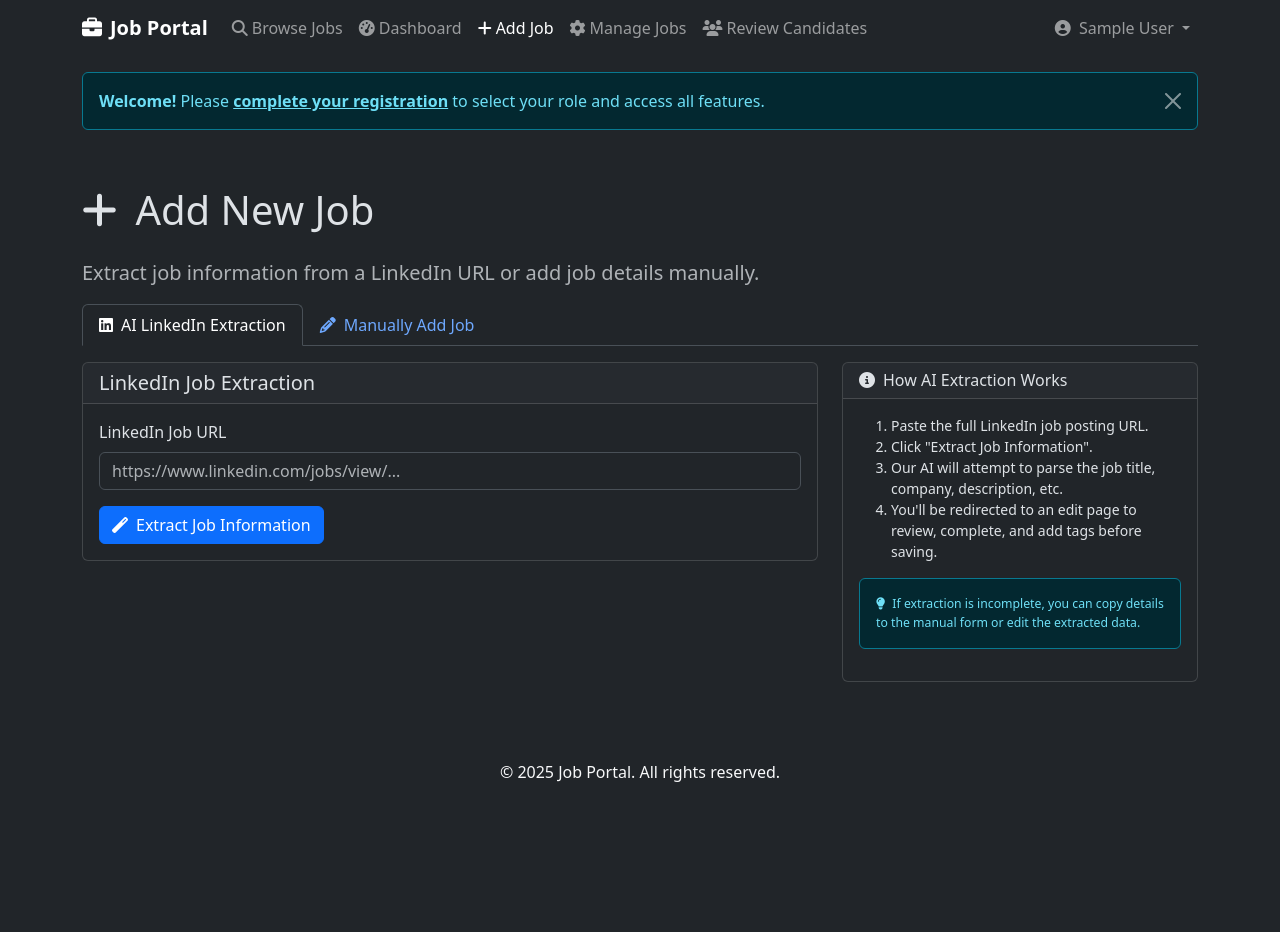
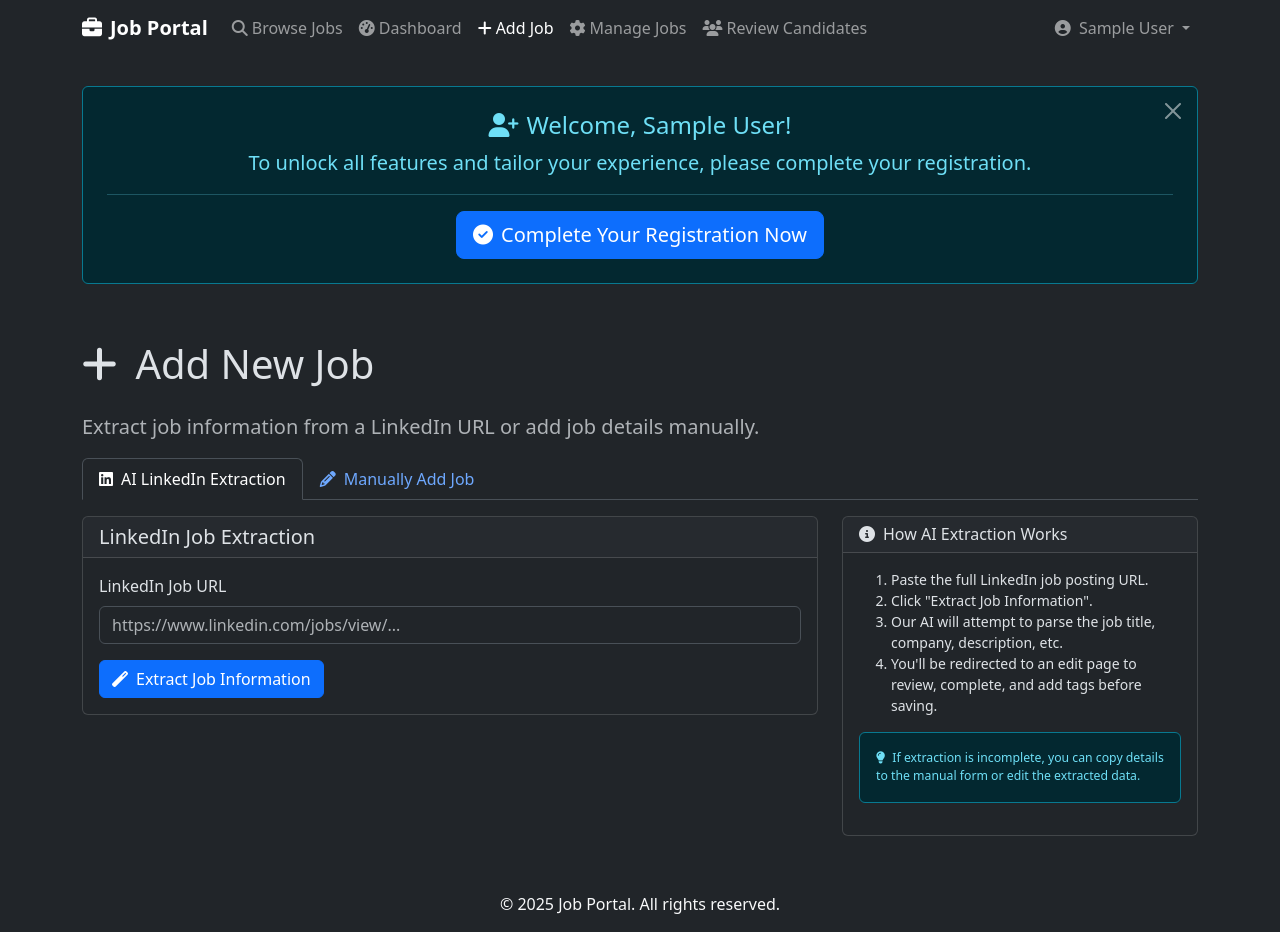
Before and after one commit to Disha-01-alt/Job-Portal, a Flask app: page /admin/add_job in a window 1280 px wide. Before the commit the page ends 782 px from the top, so only its background shows below. Run offline with Flask 3, Linux system fonts and the light colour scheme; the visitor is signed in with stand-in values (Sample User, id 1).

Commit message:
Update base.html

```diff
--- a/templates/base.html
+++ b/templates/base.html
@@ -7,12 +7,13 @@
     <link href="https://cdn.jsdelivr.net/npm/bootstrap@5.3.3/dist/css/bootstrap.min.css" rel="stylesheet">
     <link rel="stylesheet" href="https://cdnjs.cloudflare.com/ajax/libs/font-awesome/6.5.1/css/all.min.css">
     <link rel="stylesheet" href="{{ url_for('static', filename='style.css') }}">
-    {% block head_extra %}{% endblock %} {# Optional: For page-specific head elements #}
+    {% block head_extra %}{% endblock %}
 </head>
-<body class="d-flex flex-column min-vh-100"> {# For sticky footer #}
+<body class="d-flex flex-column min-vh-100">
 
     <!-- Navigation -->
-    <nav class="navbar navbar-expand-lg navbar-dark bg-dark fixed-top"> {# Consider fixed-top or sticky-top #}
+    <nav class="navbar navbar-expand-lg navbar-dark bg-dark fixed-top">
+        {# ... Your existing navbar code ... #}
         <div class="container">
             <a class="navbar-brand fw-bold" href="{{ url_for('index') }}">
                 <i class="fas fa-briefcase me-2"></i>Job Portal
@@ -23,13 +24,11 @@
             <div class="collapse navbar-collapse" id="navbarNav">
                 <ul class="navbar-nav me-auto mb-2 mb-lg-0">
                     {% if current_user.is_authenticated %}
-                        {# Common link for all authenticated users to Browse Jobs #}
                         <li class="nav-item">
                             <a class="nav-link {% if request.endpoint == 'candidate_routes.jobs' %}active{% endif %}" href="{{ url_for('candidate_routes.jobs') }}">
                                 <i class="fas fa-search me-1"></i>Browse Jobs
                             </a>
                         </li>
-
                         {% if current_user.role == 'candidate' %}
                             <li class="nav-item">
                                 <a class="nav-link {% if request.endpoint == 'candidate_routes.dashboard' %}active{% endif %}" href="{{ url_for('candidate_routes.dashboard') }}">
@@ -42,41 +41,17 @@
                                 </a>
                             </li>
                         {% elif current_user.role == 'admin' %}
-                            <li class="nav-item">
-                                <a class="nav-link {% if request.endpoint == 'admin_routes.dashboard' %}active{% endif %}" href="{{ url_for('admin_routes.dashboard') }}">
-                                    <i class="fas fa-tachometer-alt me-1"></i>Dashboard
-                                </a>
-                            </li>
-                            <li class="nav-item">
-                                <a class="nav-link {% if request.endpoint == 'admin_routes.add_job' %}active{% endif %}" href="{{ url_for('admin_routes.add_job') }}">
-                                    <i class="fas fa-plus me-1"></i>Add Job
-                                </a>
-                            </li>
-                            <li class="nav-item">
-                                <a class="nav-link {% if request.endpoint == 'admin_routes.manage_jobs' %}active{% endif %}" href="{{ url_for('admin_routes.manage_jobs') }}">
-                                    <i class="fas fa-cog me-1"></i>Manage Jobs
-                                </a>
-                            </li>
-                            <li class="nav-item">
-                                <a class="nav-link {% if request.endpoint == 'admin_routes.review_candidates' %}active{% endif %}" href="{{ url_for('admin_routes.review_candidates') }}">
-                                    <i class="fas fa-users me-1"></i>Review Candidates
-                                </a>
-                            </li>
+                            {# Admin links #}
+                            <li class="nav-item"><a class="nav-link {% if request.endpoint == 'admin_routes.dashboard' %}active{% endif %}" href="{{ url_for('admin_routes.dashboard') }}"><i class="fas fa-tachometer-alt me-1"></i>Dashboard</a></li>
+                            <li class="nav-item"><a class="nav-link {% if request.endpoint == 'admin_routes.add_job' %}active{% endif %}" href="{{ url_for('admin_routes.add_job') }}"><i class="fas fa-plus me-1"></i>Add Job</a></li>
+                            <li class="nav-item"><a class="nav-link {% if request.endpoint == 'admin_routes.manage_jobs' %}active{% endif %}" href="{{ url_for('admin_routes.manage_jobs') }}"><i class="fas fa-cog me-1"></i>Manage Jobs</a></li>
+                            <li class="nav-item"><a class="nav-link {% if request.endpoint == 'admin_routes.review_candidates' %}active{% endif %}" href="{{ url_for('admin_routes.review_candidates') }}"><i class="fas fa-users me-1"></i>Review Candidates</a></li>
                         {% elif current_user.role == 'company' %}
-                            <li class="nav-item">
-                                <a class="nav-link {% if request.endpoint == 'company_routes.dashboard' %}active{% endif %}" href="{{ url_for('company_routes.dashboard') }}">
-                                    <i class="fas fa-tachometer-alt me-1"></i>Dashboard
-                                </a>
-                            </li>
-                            <li class="nav-item">
-                                <a class="nav-link {% if request.endpoint == 'company_routes.search_candidates_route' %}active{% endif %}" href="{{ url_for('company_routes.search_candidates_route') }}">
-                                    <i class="fas fa-search me-1"></i>Search Candidates
-                                </a>
-                            </li>
+                            {# Company links #}
+                            <li class="nav-item"><a class="nav-link {% if request.endpoint == 'company_routes.dashboard' %}active{% endif %}" href="{{ url_for('company_routes.dashboard') }}"><i class="fas fa-tachometer-alt me-1"></i>Dashboard</a></li>
+                            <li class="nav-item"><a class="nav-link {% if request.endpoint == 'company_routes.search_candidates_route' %}active{% endif %}" href="{{ url_for('company_routes.search_candidates_route') }}"><i class="fas fa-search me-1"></i>Search Candidates</a></li>
                         {% endif %}
-                    {% else %} {# Not authenticated #}
-                        {# "Browse Jobs" link for non-authenticated users, if desired #}
-                        {# If "Browse Jobs" is login-only, this should be removed or point to login #}
+                    {% else %}
                         <li class="nav-item">
                             <a class="nav-link {% if request.endpoint == 'candidate_routes.jobs' %}active{% endif %}" href="{{ url_for('candidate_routes.jobs') }}">
                                 <i class="fas fa-briefcase me-1"></i>Browse Jobs
@@ -84,8 +59,8 @@
                         </li>
                     {% endif %}
                 </ul>
-
                 <ul class="navbar-nav">
+                    {# User authentication links #}
                     {% if current_user.is_authenticated %}
                         <li class="nav-item dropdown">
                             <a class="nav-link dropdown-toggle" href="#" id="userDropdown" role="button" data-bs-toggle="dropdown" aria-expanded="false">
@@ -95,11 +70,7 @@
                             <ul class="dropdown-menu dropdown-menu-end" aria-labelledby="userDropdown">
                                 <li><span class="dropdown-item-text">Role: {{ current_user.role.replace('_',' ').title() }}</span></li>
                                 <li><hr class="dropdown-divider"></li>
-                                <li>
-                                    <a class="dropdown-item" href="{{ url_for('google_auth.logout') }}">
-                                        <i class="fas fa-sign-out-alt me-1"></i>Logout
-                                    </a>
-                                </li>
+                                <li><a class="dropdown-item" href="{{ url_for('google_auth.logout') }}"><i class="fas fa-sign-out-alt me-1"></i>Logout</a></li>
                             </ul>
                         </li>
                     {% else %}
@@ -114,8 +85,7 @@
         </div>
     </nav>
 
-    {# Add some top margin/padding to the main content area if using fixed-top navbar #}
-    <div style="padding-top: 56px;"> {# Adjust 56px based on your navbar height #}
+    <div style="padding-top: 70px;"> {# Adjusted padding for fixed-top navbar and potential alert #}
 
         <!-- Flash Messages -->
         {% with messages = get_flashed_messages(with_categories=true) %}
@@ -131,28 +101,31 @@
             {% endif %}
         {% endwith %}
 
-        <!-- "Complete Registration" Prompt -->
+        <!-- "Complete Registration" Prompt - UPDATED SECTION -->
         {% if current_user.is_authenticated and (session.get('needs_registration_completion') or current_user.role == 'pending_setup') %}
-        <div class="container mt-3" id="complete-registration-prompt">
-            <div class="alert alert-info alert-dismissible fade show" role="alert">
-                <strong>Welcome!</strong> Please
-                <a href="{{ url_for('auth_routes.complete_registration') }}" class="alert-link">complete your registration</a>
-                to select your role and access all features.
-                <button type="button" class="btn-close" data-bs-dismiss="alert" aria-label="Close"></button>
+        <div class="container mt-3 mb-3" id="complete-registration-prompt"> {# Added mb-3 #}
+            <div class="alert alert-info p-4 text-center"> {# Increased padding and centered text #}
+                <h4 class="alert-heading"><i class="fas fa-user-plus me-2"></i>Welcome, {{ current_user.full_name or current_user.email }}!</h4>
+                <p class="lead mb-3">To unlock all features and tailor your experience, please complete your registration.</p>
+                <hr>
+                <p class="mb-0">
+                    <a href="{{ url_for('auth_routes.complete_registration') }}" class="btn btn-primary btn-lg">
+                        <i class="fas fa-check-circle me-2"></i>Complete Your Registration Now
+                    </a>
+                </p>
+                <button type="button" class="btn-close position-absolute top-0 end-0 p-3" data-bs-dismiss="alert" aria-label="Close"></button> {# Manual close button if needed #}
             </div>
         </div>
         {% endif %}
+        <!-- END OF UPDATED SECTION -->
 
-        <!-- Main Content Block -->
-        <main class="flex-shrink-0 py-3"> {# py-3 for some vertical padding #}
-            {% block content %}{% endblock %} {# THIS IS THE SINGLE CONTENT BLOCK #}
+        <main class="flex-shrink-0 py-3">
+            {% block content %}{% endblock %}
         </main>
-    </div> {# End of padding-top div #}
+    </div>
 
-    <!-- Footer -->
     <footer class="footer mt-auto py-3 bg-dark text-light">
         <div class="container text-center">
-            {# For dynamic year, ensure G or datetime is available in context or use JS #}
             <p class="mb-0">© <span id="current-year">2024</span> Job Portal. All rights reserved.</p>
         </div>
     </footer>
@@ -160,7 +133,6 @@
     <script src="https://cdn.jsdelivr.net/npm/bootstrap@5.3.3/dist/js/bootstrap.bundle.min.js"></script>
     <script src="{{ url_for('static', filename='app.js') }}"></script>
     <script>
-        // Simple JS for dynamic year in footer if Jinja's 'now' filter isn't set up globally
         document.getElementById('current-year').textContent = new Date().getFullYear();
     </script>
     {% block scripts %}{% endblock %}
```
